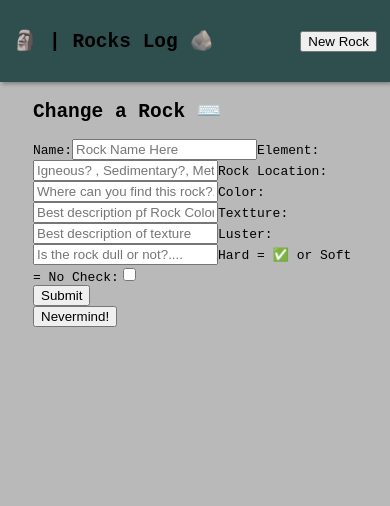
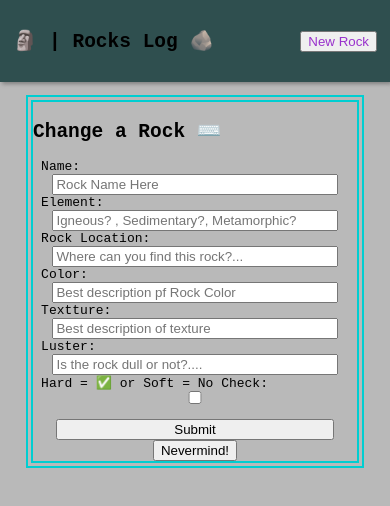
Before and after one commit to amber-king/portfolio-project2-frontend, a React (Create React App) app: page /rocks/1/edit in a window 390 px wide. Shown: the top 506 px of the page. Built offline with nearby package versions, Linux system fonts and the light colour scheme; no server answers.

Commit message:
edit of css features

```diff
--- a/src/Components/RockEditForm.js
+++ b/src/Components/RockEditForm.js
@@ -40,7 +40,7 @@ export default function RockEditForm() {
   };
 
   useEffect(() => {
-    fetch(`http://localhost:7777/rocks/${id}/`)
+    fetch(`http://localhost:7777/rocks/${id}`)
       .then((response) => response.json())
       .then((response) => {
         setChangedRock(response);
@@ -121,7 +121,7 @@ export default function RockEditForm() {
         <input type="submit" />
       </form>
       <Link to={`/rocks/${id}`}>
-        <button>Nevermind!</button>
+        <center><button>Nevermind!</button></center>
       </Link>
     </div>
   );
--- a/src/index.css
+++ b/src/index.css
@@ -35,7 +35,7 @@ a {
   color: black;
 }
 button a {
-  color: black;
+  color: darkorchid;
 }
 
 h4 {
@@ -62,12 +62,35 @@ tbody tr:nth-child(even) {
   background: gray;
 }
 a:hover {
-  color: lightgray;
+  color: darkslateblue;
 }
 
-/* .New form{
+.New {
+  border: 7px double darkturquoise;
+    margin: auto;
+    width: 95%;
+}
 
-} */
+.New form {
+  margin: auto;
+  width: 95%;
+}
+
+.Edit, .New input[type],
+textarea {
+  display: block;
+  width: 90%;
+  margin: auto;
+}
+
+input[type="checkbox"] {
+  margin: 0;
+  width: 15%;
+}
+
+input[type="submit"] {
+  width: 5%;
+}
 
 .rockNavigation {
   display: flex;
@@ -82,24 +105,24 @@ a:hover {
 /* Media queries */
 
 /* 768px to 1279px--v */
-@media (max-width: 768px) and (max-width: 1279px) {
+@media (min-width: 768px) and (min-width: 1279px) {
   main {
     width: 677.6875px;
-    /* display:none; */
+    display:none;
   }
 }
 
-/* 1280px--v */
+/* 1280px--v
 @media (min-width: 1280px) {
   main {
     width: 885.5px;
-    /* display:block; */
+    display:block;
   }
-}
+} */
 
 /* 767px--v */
 @media (max-width: 767px) {
-  main {
+  .Edit, .New {
     width: 324px;
     grid-template-columns: 1fr;
   }
```
